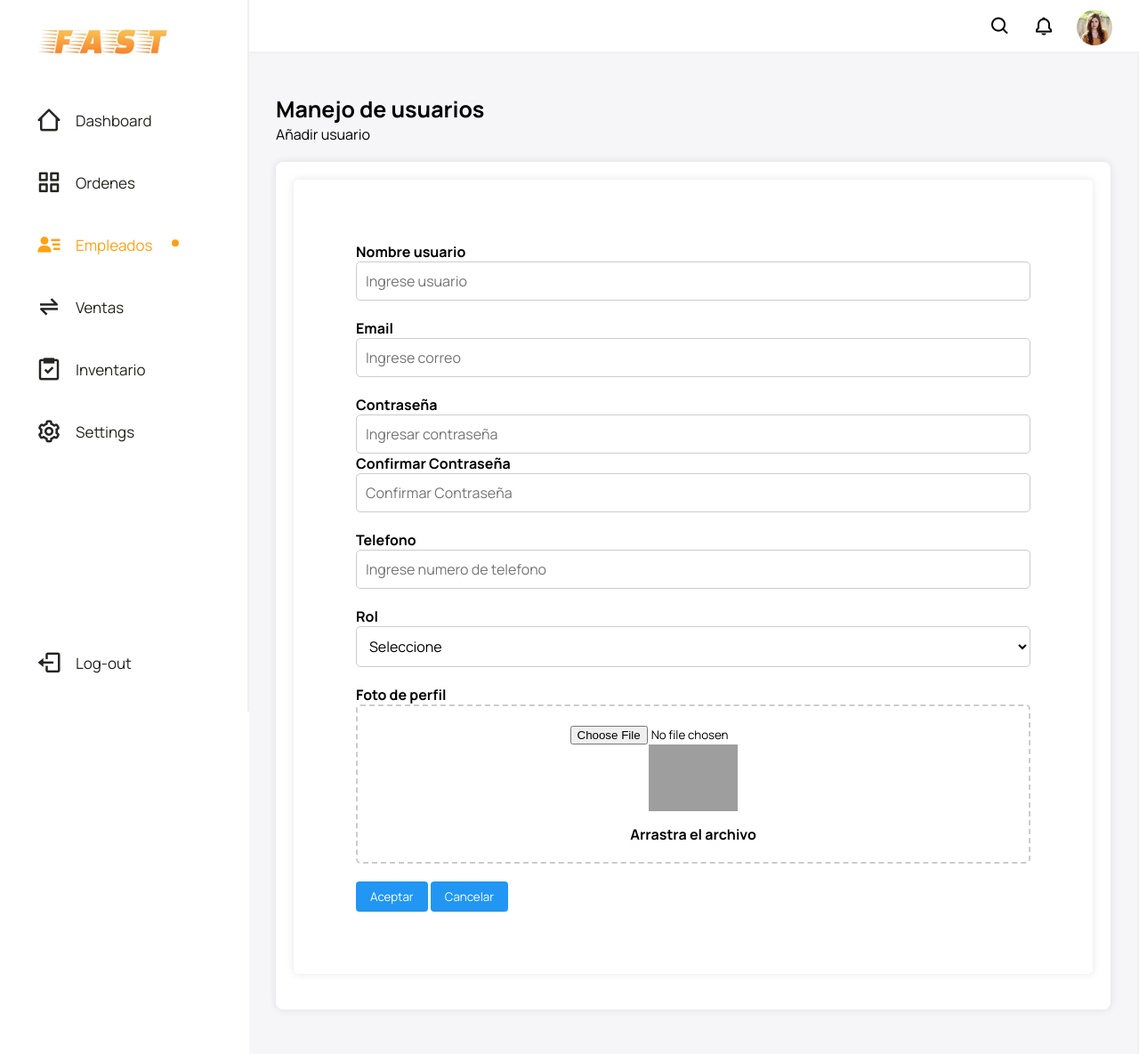
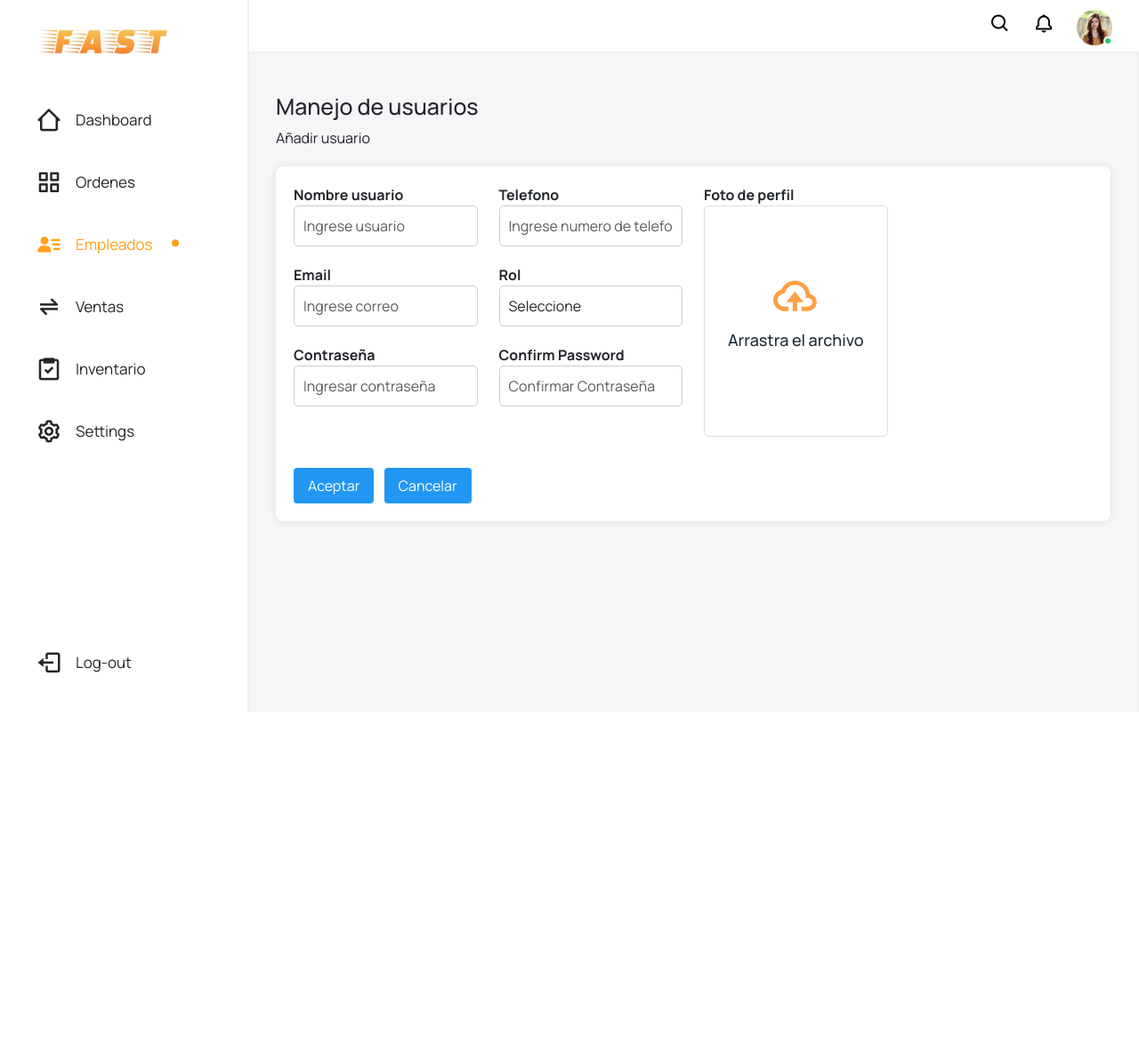
Before and after one commit to DevAndrewGx/FASAT-PROJECT, a PHP site: page /views/html/admin/crearEmpleado.html in a window 1280 px wide. Shown: the whole page at 89% size. After the commit the page ends 800 px from the top, so only its background shows below. Run offline with PHP 8.4, Linux system fonts and the light colour scheme; some libraries are stand-ins or nearby versions; grey boxes are pictures that could not be loaded.

Commit message:
Fixing styles for crerEmpleado form

```diff
--- a/views/html/admin/crearEmpleado.html
+++ b/views/html/admin/crearEmpleado.html
@@ -6,10 +6,10 @@
     <meta name="viewport" content="width=device-width, initial-scale=1.0">
     <title>FAST | DASHBOARD</title>
     <link href='https://unpkg.com/boxicons@2.1.4/css/boxicons.min.css' rel='stylesheet'>
+    <!-- CSS de Bootstrap -->
+    <link href="https://cdn.jsdelivr.net/npm/bootstrap@5.3.0-alpha1/dist/css/bootstrap.min.css" rel="stylesheet">
     <link rel="stylesheet" href="../../styles/empleados/stylesEmpleado.css">
     <link rel="stylesheet" href="../../styles/style.css">
-    <!-- CSS de Bootstrap -->
-    <link href="https://cdn.jsdelivr.net/npm/bootstrap@5.3.0-alpha1/dist/css/bootstrap.min.css">
 </head>
 
 <body>
@@ -27,8 +27,38 @@
                         <a href="#"><i class='bx bx-bell'></i></a>
                     </li>
 
-                    <li>
-                        <a href="#"><img src="../../imgs/avatar-06.jpg"" alt=" admin" width="60px"></a>
+                    <li class="nav-item dropdown has-arrow main-drop">
+                        <a href="#" class="dropdown-toggle nav-link userset" data-bs-toggle="dropdown"
+                            aria-expanded="false">
+                            <span class="user-img">
+                                <img src="../../imgs/avatar-06.jpg" alt="admin" width="60px">
+                                <span class="status1 online"></span></span>
+                            </span>
+                        </a>
+
+                        <!-- DROPDOWN MENU -->
+
+                        <div class="dropdown-menu menu-drop-user">
+                            <div class="profilename">
+                                <div class="profileset">
+                                    <span class="user-img"><img src="../../imgs/avatar-06.jpg" alt="hello">
+                                        <span class="status2 online"></span></span>
+                                    <div class="profilesets">
+                                        <h6>Juanita Dow</h6>
+                                        <h5>Admin</h5>
+                                    </div>
+                                </div>
+                                <hr class="m-0">
+                                <a class="dropdown-item" href="#"> <img src="../../imgs/icons/user.svg" alt="user">
+                                    My
+                                    Profile</a>
+                                <a class="dropdown-item" href="#"><img src="../../imgs/icons/settings.svg"
+                                        alt="settings">Settings</a>
+                                <hr class="m-0">
+                                <a class="dropdown-item logout pb-0" href="#"><img src="../../imgs/icons/log-out.svg"
+                                        alt="logout">Logout</a>
+                            </div>
+                        </div>
                     </li>
                 </ul>
             </nav>
@@ -91,7 +121,7 @@
             <div class="page-wrapper">
                 <div class="content">
 
-                    <div class="card">
+                    <div class="">
                         <div class="card-body">
                             <div class="row">
                                 <div class="col-lg-3 col-sm-6 col-12">
@@ -108,13 +138,6 @@
                                         <div class="pass-group">
                                             <input type="password" class="form-control pass-input"
                                                 placeholder="Ingresar contraseña">
-                                            <!-- Icono para ocultar/mostrar contraseña -->
-                                            <span class="fas toggle-passworda fa-eye-slash"></span>
-                                        </div>
-                                        <label>Confirmar Contraseña</label>
-                                        <div class="pass-group">
-                                            <input type="password" class="form-control pass-inputs"
-                                                placeholder="Confirmar Contraseña">
                                             <!-- Icono para ocultar/mostrar contraseña -->
                                             <span class="fas toggle-passworda fa-eye-slash"></span>
                                         </div>
@@ -137,21 +160,31 @@
                                         </select>
                                     </div>
 
+                                    <div class="form-group">
+                                        <label>Confirm Password</label>
+                                        <div class="pass-group">
+                                            <input type="password" class="form-control pass-inputs"
+                                                placeholder="Confirmar Contraseña">
+                                            <!-- Icono para ocultar/mostrar contraseña -->
+                                            <span class="fas toggle-passworda fa-eye-slash"></span>
+                                        </div>
+                                    </div>
+
                                 </div>
                                 <div class="col-lg-3 col-sm-6 col-12">
                                     <div class="form-group">
                                         <label>Foto de perfil</label>
                                         <div class="image-upload image-upload-new">
-                                            <input type="file" class="form-control-file">
+                                            <input type="file">
                                             <div class="image-uploads">
-                                                <img src="assets/img/icons/upload.svg" alt="img">
+                                                <img src="../../imgs/icons/upload.svg" alt="img">
                                                 <h4>Arrastra el archivo</h4>
                                             </div>
                                         </div>
                                     </div>
                                 </div>
                                 <div class="col-lg-12">
-                                    <button type="submit" class="btn btn-primary me-2">Aceptar</button>
+                                    <button type="submit" class="btn btn-added me-2">Aceptar</button>
                                     <button type="button" class="btn btn-secondary">Cancelar</button>
                                 </div>
                             </div>
@@ -166,7 +199,7 @@
     </div>
     <script src="https://cdn.jsdelivr.net/npm/apexcharts"></script>
     <!-- JS BOOTSTRAP -->
-    <script src="https://cdn.jsdelivr.net/npm/bootstrap@5.3.0-alpha1/dist/js/bootstrap.bundle.min.js"
+    <script src="https://cdn.jsdelivr.net/npm/bootstrap@5.3.3/dist/js/bootstrap.bundle.min.js"
         integrity="sha384-YvpcrYf0tY3lHB60NNkmXc5s9fDVZLESaAA55NDzOxhy9GkcIdslK1eN7N6jIeHz"
         crossorigin="anonymous"></script>
     <script src="../../js/app.js"></script>
--- a/views/styles/empleados/stylesEmpleado.css
+++ b/views/styles/empleados/stylesEmpleado.css
@@ -67,21 +67,52 @@
     cursor: pointer;
 }
 
+.image-upload-new {
+    min-height: 250px;
+}
+
 .image-upload {
-    border: 2px dashed #ccc;
+    border: 1px solid #919eab52;
+    position: relative;
+    margin-bottom: 35px;
     border-radius: 5px;
-    padding: 20px;
+}
+
+.image-upload:hover {
+    background: #f5f5f5;
+}
+
+.image-upload input[type="file"] {
+    width: 100%;
+    opacity: 0;
+    height: 100px;
+    position: relative;
+    z-index: 9;
+    cursor: pointer;
+}
+
+.image-upload .image-uploads {
     text-align: center;
+    width: 100%;
+    padding: 20px 0;
+    border-radius: 5px;
+    position: absolute;
+    top: 50px;
+}
+.image-upload .image-uploads h4 {
+    font-size: 18px;
+    font-weight: 500;
+    color: #212b36;
+}
+.image-upload.image-upload-new input[type="file"] {
+    height: 258px;
+}
+.image-upload.image-upload-new .image-uploads {
+    height: 100%;
+    flex-direction: column;
 }
 
 .image-upload img {
-    width: 100px;
+    width: 60px;
     margin-bottom: 10px;
 }
-
-/* .btn {
-    padding: 10px 20px;
-    font-size: 16px;
-    border-radius: 5px;
-    cursor: pointer;
-} */
```
Also changed, not shown: views/imgs/icons/upload.svg (added).
